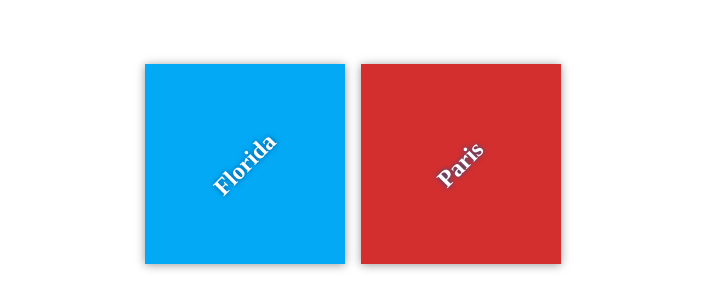
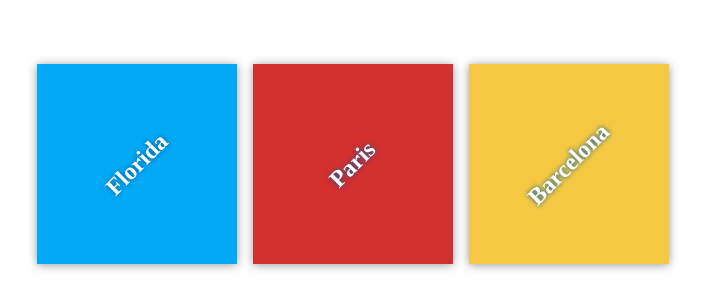
Before and after one commit to ghadir99/my-travel-plans, a plain HTML site: page index.html in a window 1280 px wide. Shown: the part 236-544 px from the top of the page, without its empty margins (287-992 px from the left). Drawn offline with Linux system fonts and the light colour scheme.

Commit message:
add destnation to Barcelona

```diff
--- a/app.css
+++ b/app.css
@@ -45,7 +45,9 @@ margin: 0;
 transform: rotate(-45deg);
 text-shadow: 0 0 5px #01579b;
 }
-
+#Barcelona{
+background-color: #f4c842;
+}
 #florida {
 background-color: #03a9f4;
 }
--- a/index.html
+++ b/index.html
@@ -17,6 +17,8 @@
 <div class="destination" id="paris">
 <h2>Paris</h2>
 </div>
+<div class="destination" id="Barcelona">
+<h2>Barcelona</h2>
 </div>
 </div>
 
```
